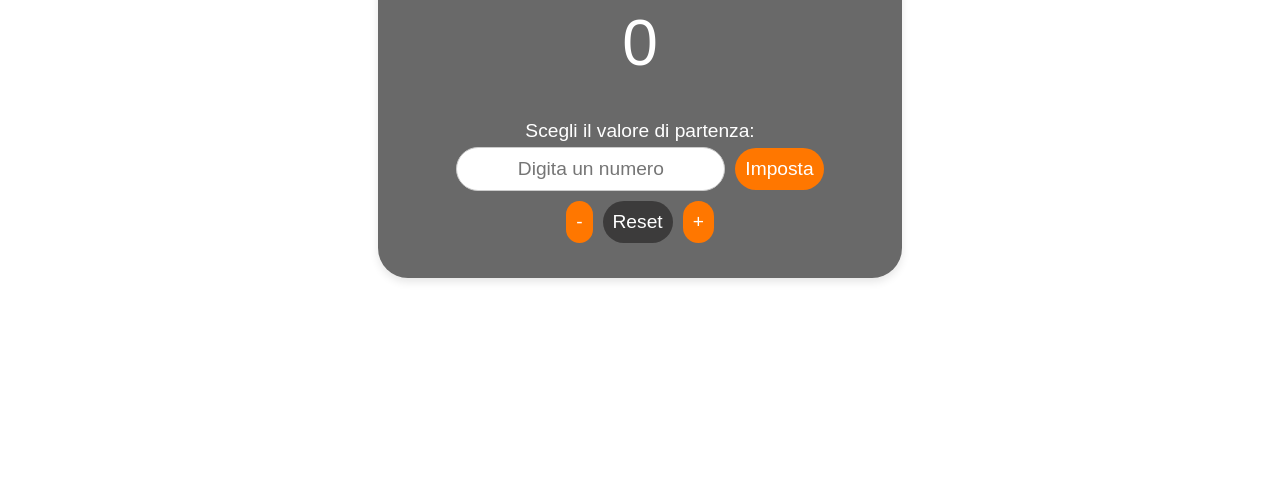
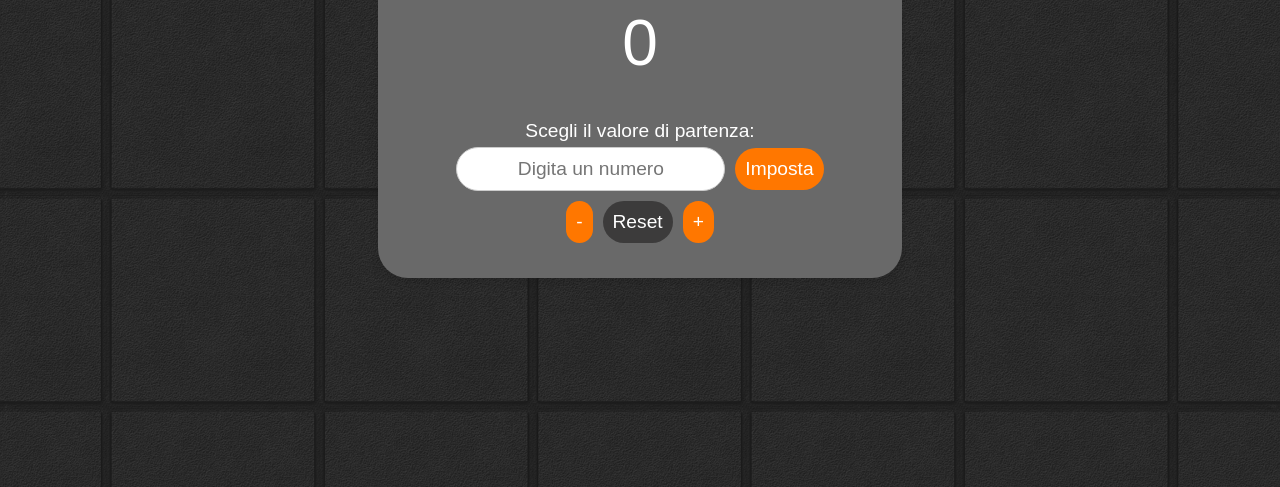
Before and after one commit to andreaimmacolato/Progetto_JavaScript, a plain HTML site: page index.html in a window 1280 px wide. Shown: the part 313-800 px from the top of the page. Drawn offline with Linux system fonts and the light colour scheme.

Commit message:
Update styles.css

```diff
--- a/css/styles.css
+++ b/css/styles.css
@@ -13,7 +13,7 @@ body {
     align-items: center;
     height: 100vh;
     margin: 0;
-    background: url("img/background.png") center/cover no-repeat;
+    background: url("../img/background.png") center/cover no-repeat;
     color: var(--text-color);
 }
 
```
